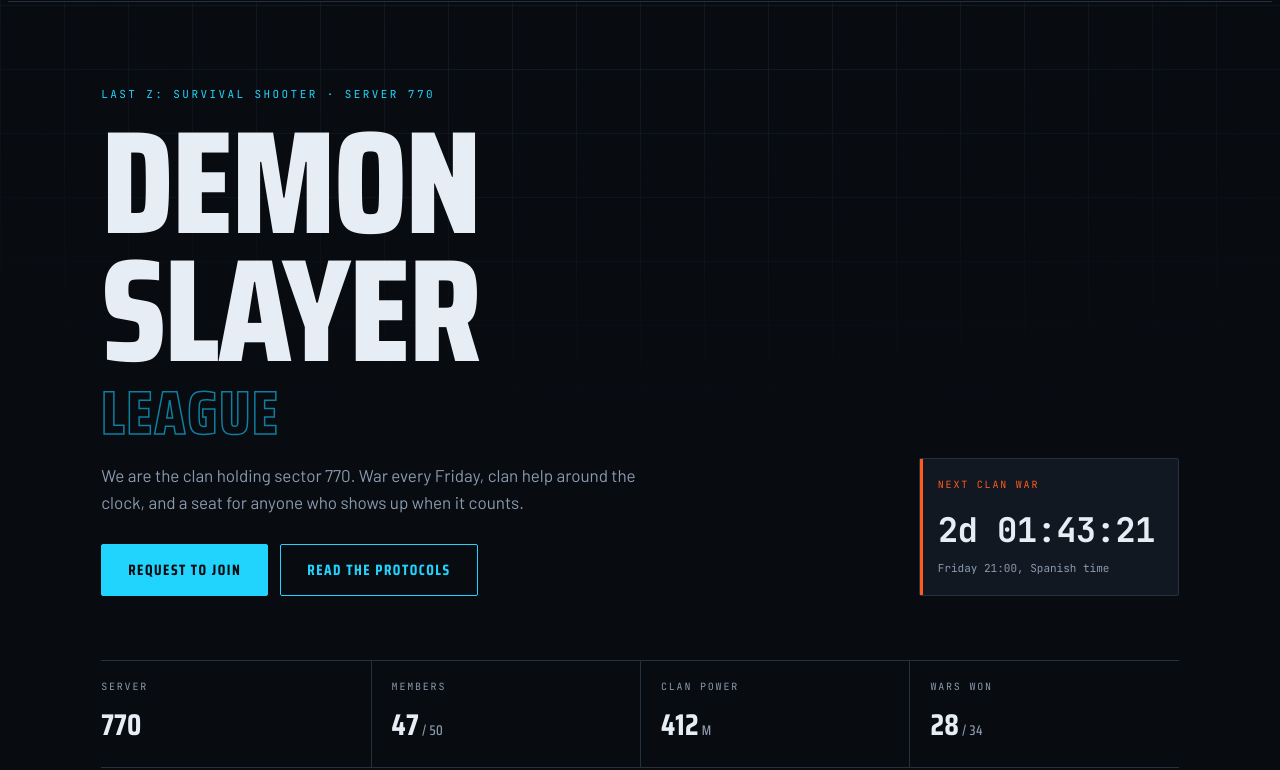
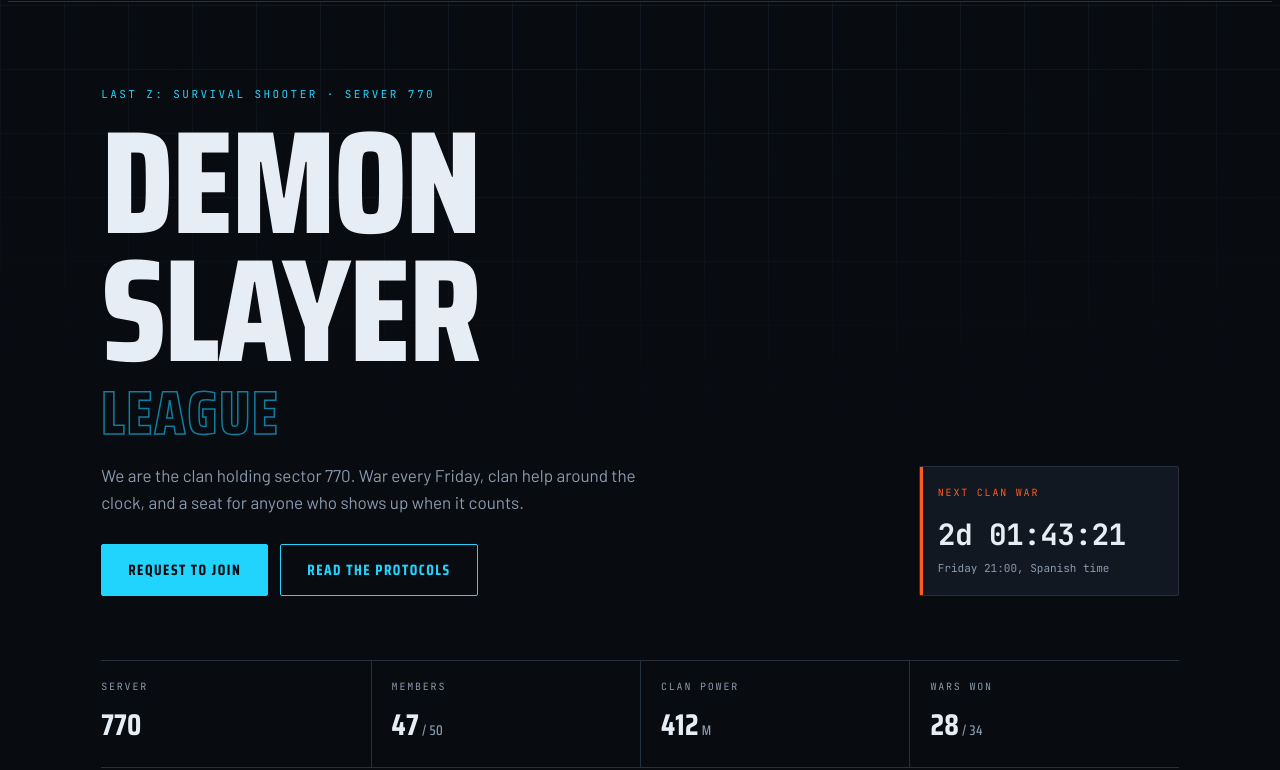
Before and after one commit to s0ulreap3r85-dsl/DSL, a plain HTML site: page index.html in a window 1280 px wide. Shown: the part 59-829 px from the top of the page. Drawn offline with Linux system fonts and the light colour scheme.

Commit message:
fix: el contador de la guerra se partia en dos lineas en arabe
El sufijo de dias en arabe ensancha la linea y el contador saltaba
de renglon dentro del panel. Se fija el texto en una sola linea y
el tamano se adapta al ancho disponible.

```diff
--- a/assets/css/style.css
+++ b/assets/css/style.css
@@ -156,7 +156,7 @@
 .warpanel{border:1px solid var(--line);background:var(--steel);padding:18px;border-radius:2px;position:relative}
 .warpanel::after{content:"";position:absolute;inset-inline-start:0;top:0;width:3px;height:100%;background:var(--ember)}
 .warpanel__label{font-family:var(--mono);font-size:10px;letter-spacing:.18em;color:var(--ember);text-transform:uppercase}
-.warpanel__t{font-family:var(--mono);font-size:34px;font-weight:700;font-variant-numeric:tabular-nums;margin:10px 0 2px;letter-spacing:-.02em;direction:ltr;text-align:start}
+.warpanel__t{font-family:var(--mono);font-size:clamp(26px,2.3vw,32px);font-weight:700;font-variant-numeric:tabular-nums;margin:10px 0 2px;letter-spacing:-.02em;direction:ltr;text-align:start;white-space:nowrap}
 .warpanel__sub{font-family:var(--mono);font-size:11px;color:var(--muted)}
 
 .readout{
```
